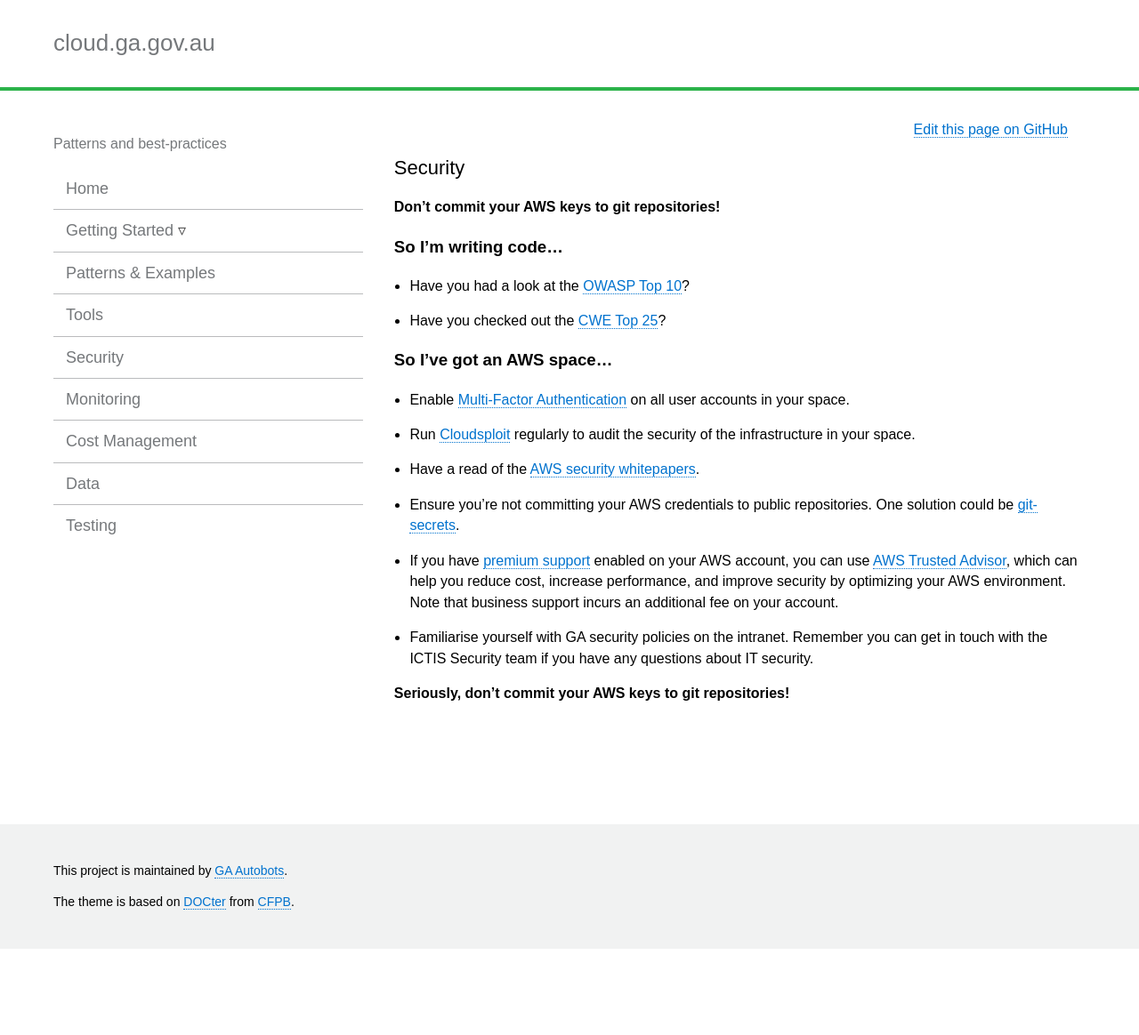
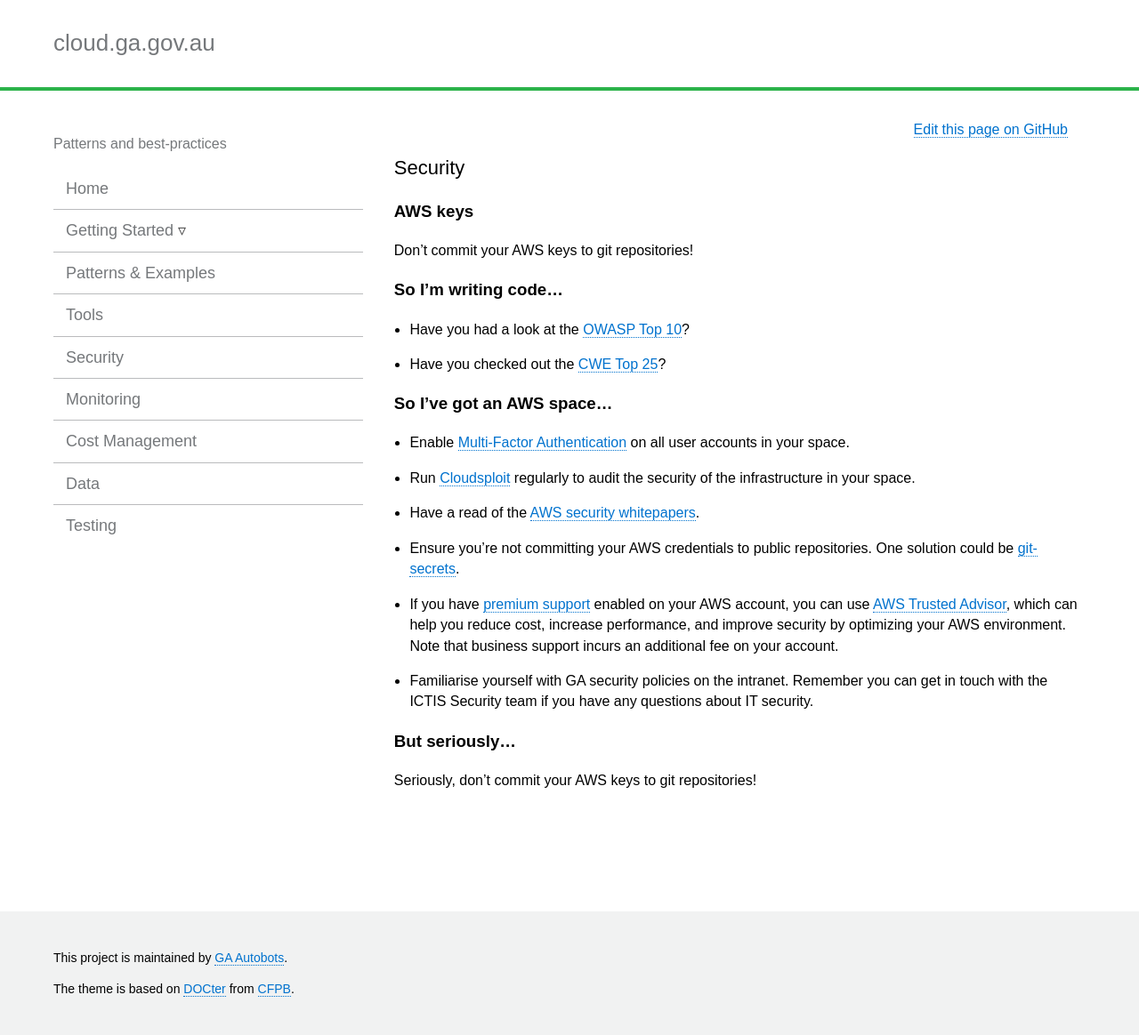
Before and after one commit to GeoscienceAustralia/cloud, a Jekyll site: the page built from docs/_pages/security_index.md, in a window 1280 px wide. Shown: the whole page at 89% size. Built offline with Jekyll 4.4.1, drawn with Linux system fonts in a browser that asks for light colours; nearby versions of some CDN libraries; before the commit the page ends 1067 px from its top, so only the background shows below that.

Commit message:
Fix key warnings

```diff
--- a/docs/_pages/security_index.md
+++ b/docs/_pages/security_index.md
@@ -4,7 +4,8 @@ layout: page
 permalink: security_index.html
 ---
 
-**Don't commit your AWS keys to git repositories!**
+### AWS keys
+Don't commit your AWS keys to git repositories!
 
 ### So I'm writing code...
 * Have you had a look at the [OWASP Top 10](https://www.owasp.org/index.php/OWASP_Top_Ten_Cheat_Sheet)?
@@ -19,4 +20,5 @@ permalink: security_index.html
 * If you have [premium support](https://aws.amazon.com/premiumsupport/) enabled on your AWS account, you can use [AWS Trusted Advisor](https://aws.amazon.com/premiumsupport/trustedadvisor/), which can help you reduce cost, increase performance, and improve security by optimizing your AWS environment. Note that business support incurs an additional fee on your account.
 * Familiarise yourself with GA security policies on the intranet. Remember you can get in touch with the ICTIS Security team if you have any questions about IT security.
 
-**Seriously, don't commit your AWS keys to git repositories!**
+### But seriously...
+Seriously, don't commit your AWS keys to git repositories!
```
